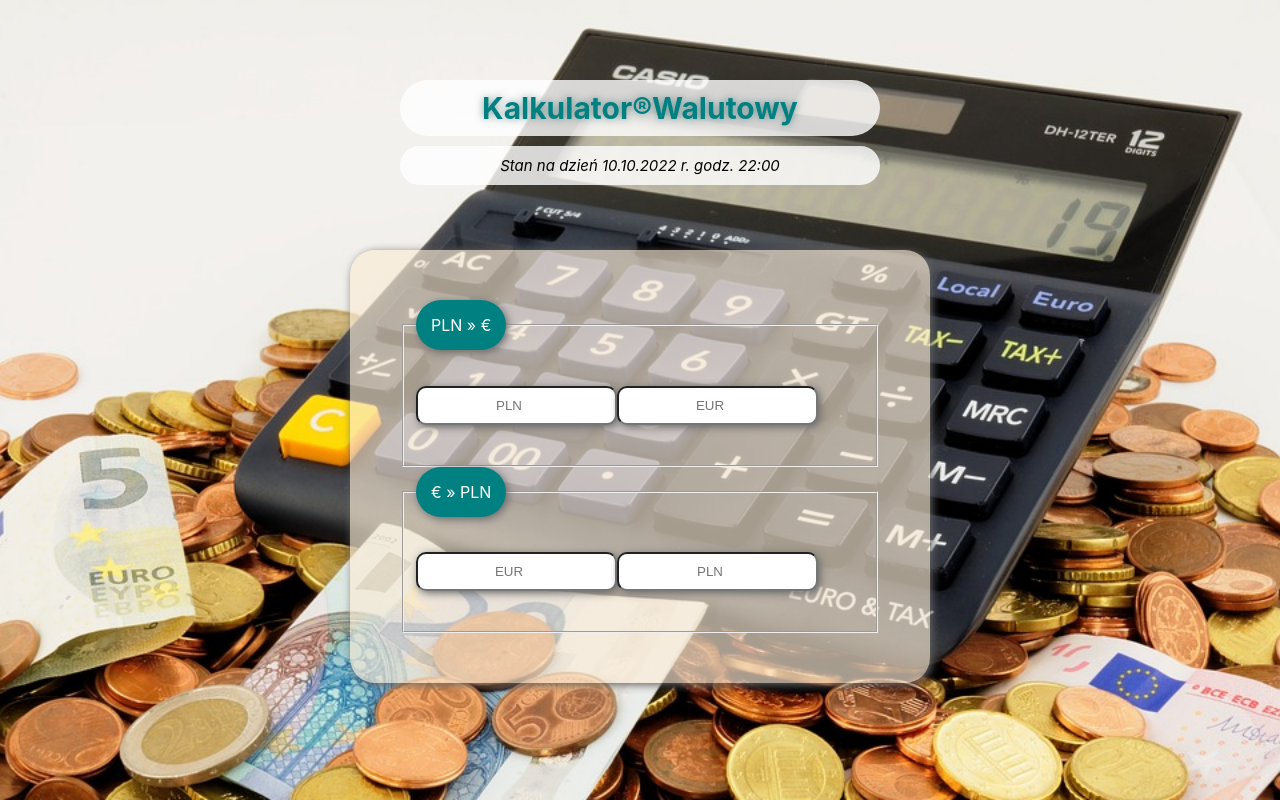
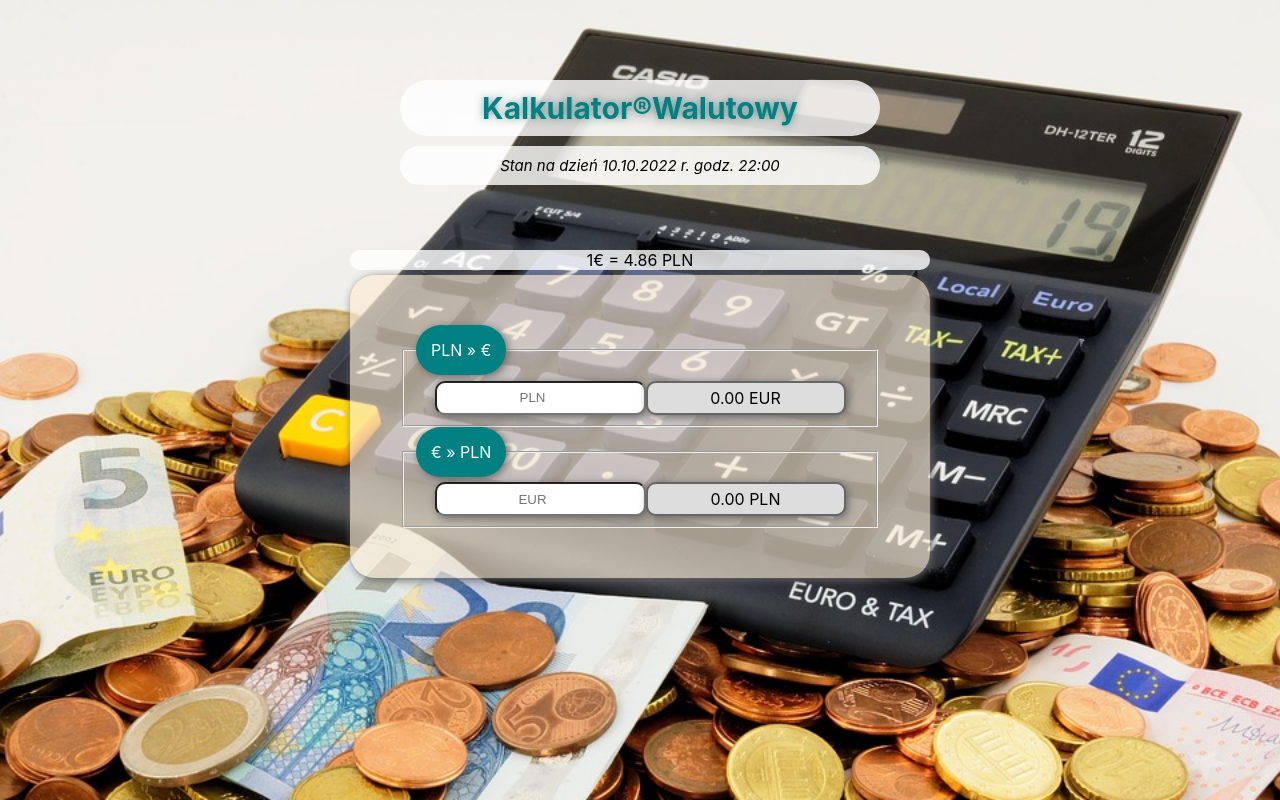
Before and after one commit to p27wasylik/calculator-react, a React (Create React App) app: page / in a window 1280 px wide. Built offline with nearby package versions, Linux system fonts and the light colour scheme.

Commit message:
add fixed iteractione

```diff
--- a/src/App.js
+++ b/src/App.js
@@ -30,7 +30,6 @@ function App() {
             content1={
               <Label
                 placeholder="PLN"
-                placeholder2="EUR"
                 sign= {true}
 
               />
@@ -46,7 +45,6 @@ function App() {
             content1={
               <Label
                 placeholder="EUR"
-                placeholder2="PLN"
                 sign={false}
 
               />
--- a/src/label/index.js
+++ b/src/label/index.js
@@ -1,18 +1,19 @@
 import './style.css';
 import React, { useState } from 'react';
 
-const Label = ({ placeholder, placeholder2, sign }) => {
+const Label = ({ placeholder, sign }) => {
     const [currency, setCurrency] = useState("");
-
+    const result = sign ? currency * +4.86 : currency / +4.86 ;
 
 
 
     return (
-        <label>
+        <label
+        className="label">
 
             <input
                 value={currency}
-                className="input"
+                className="label__input"
                 type="number"
                 placeholder={placeholder}
                 step="0.1"
@@ -20,14 +21,11 @@ const Label = ({ placeholder, placeholder2, sign }) => {
                 onChange={({ target }) => setCurrency(target.value)}
             />
 
-            <input
-                value={{sign} ? {currency} * +4.86 : {currency} / +4.86}
-                className="input"
-                type="number"
-                placeholder={placeholder2}
-                step="0.1"
-                disable={true}
-            />
+            <span
+                className="label__resultSpan"
+                >
+                {result.toFixed(2)}{sign ? " EUR" : " PLN"}
+            </span>
         </label>
     );
 }
--- a/src/label/style.css
+++ b/src/label/style.css
@@ -1,7 +1,26 @@
-.input {
+.label {
+    display:flex;
+    justify-content:center;
+    align-items:center;
+}
+
+.label__input {
     border-radius: 10px;
     text-align: center;
     box-shadow: 2px 2px 8px #666;
-    padding: 10px;
-    margin: 30px auto;
+    height:30px;
+    padding: 15px;
+
 }
+
+.label__resultSpan {
+    border-radius: 10px;
+    text-align: center;
+    background-color:#DDD;
+    border: 2px solid #666;
+    box-shadow: 2px 2px 8px #666;
+    height:20px;
+    width:200px;
+    padding: 15px;
+    line-height:0px;
+}
--- a/src/paragraph/index.js
+++ b/src/paragraph/index.js
@@ -4,7 +4,7 @@ const Paragraph = () => (
     <p
     className="paragraph"
     >
-
+        1€ = 4.86 PLN
     </p>
 );
 
```
